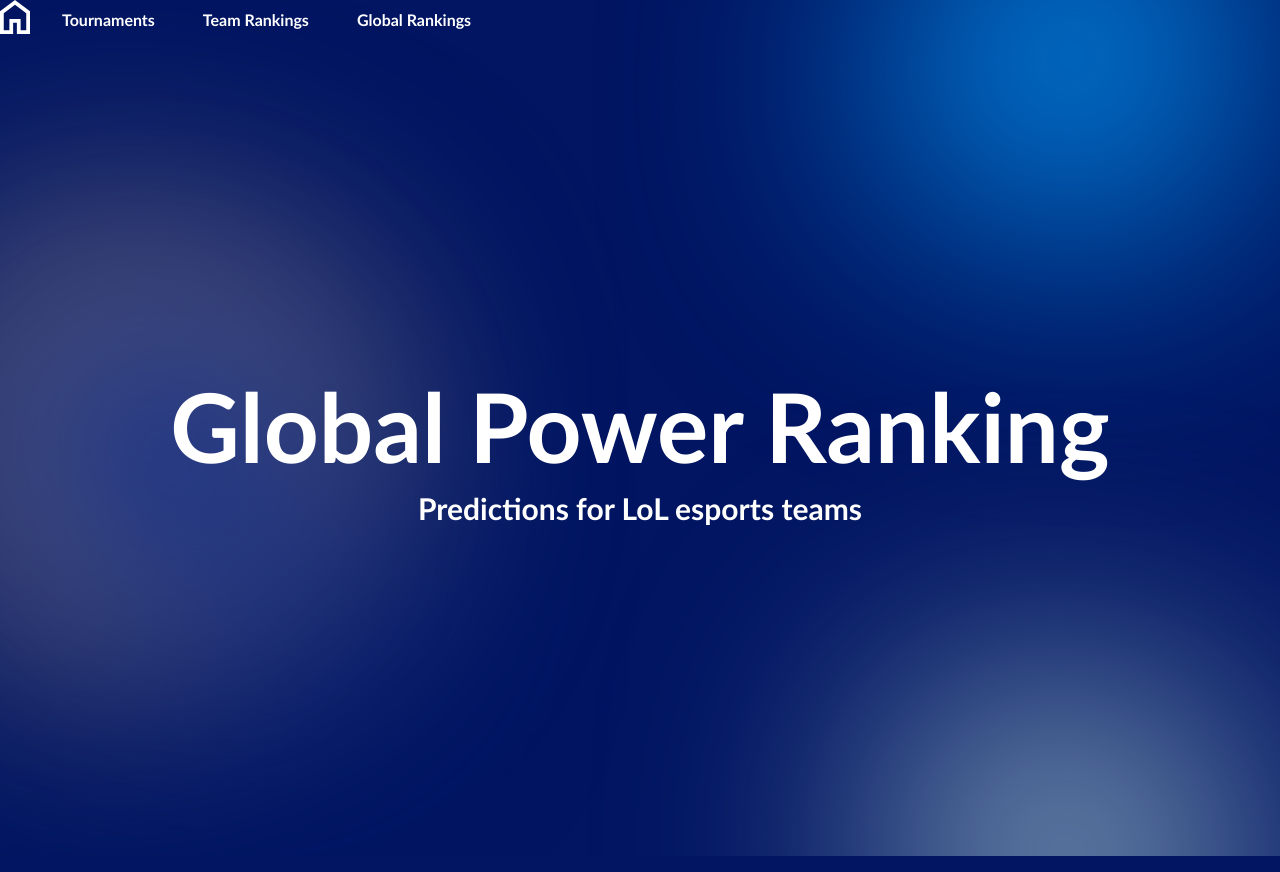
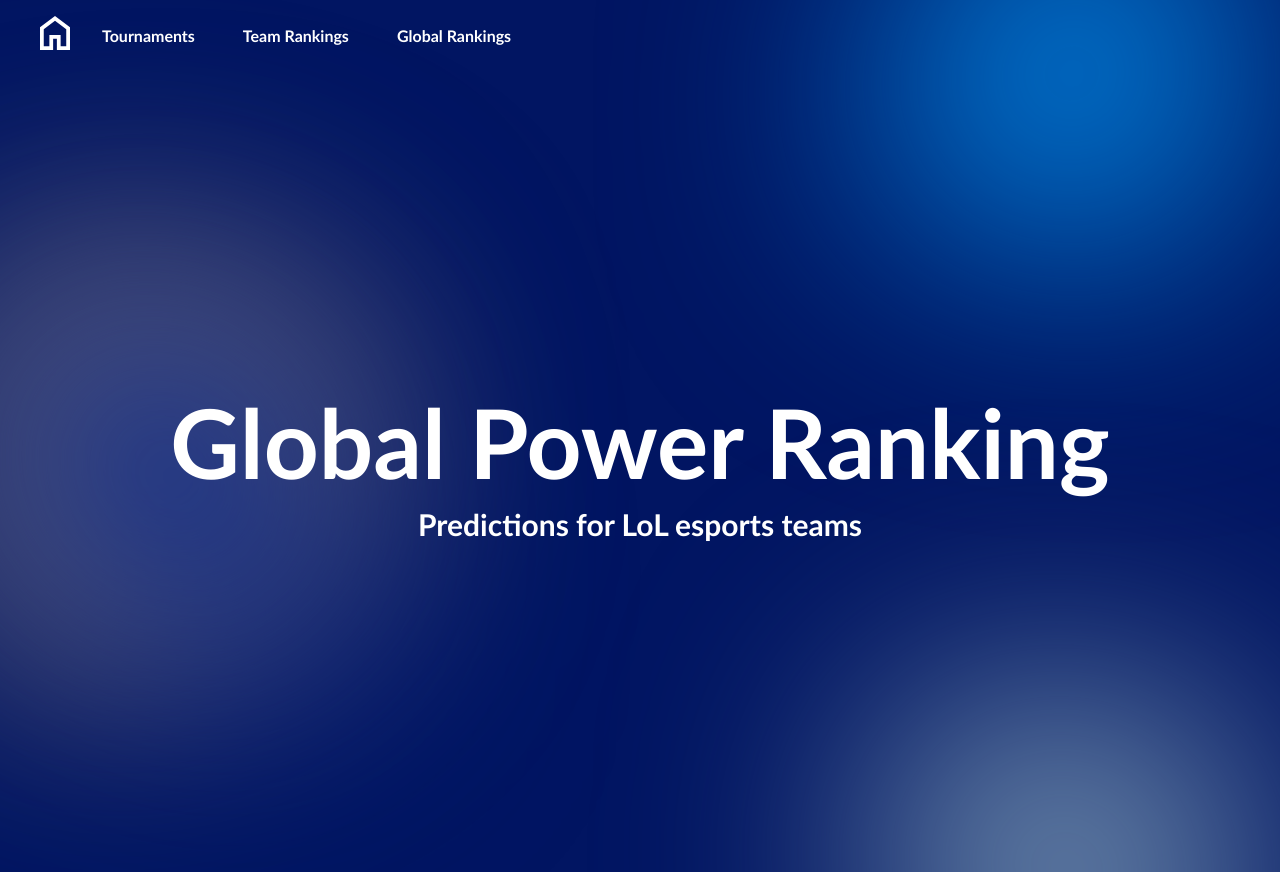
Before and after one commit to herropaul/globalpowerranking, a Next.js app: page / in a window 1280 px wide. Built offline with nearby package versions, Linux system fonts and the light colour scheme.

Commit message:
navbar spacing updated

```diff
--- a/src/app/page.tsx
+++ b/src/app/page.tsx
@@ -14,7 +14,7 @@
   return (
     <div className="flex flex-col overflow-hidden">
       <nav
-        className="flex space-x-4 mb-4 w-full items-start"
+        className="flex space-x-4 my-4 mx-10 w-full items-start"
         style={{ zIndex: 1 }}
       >
         <Link href="/">
```
